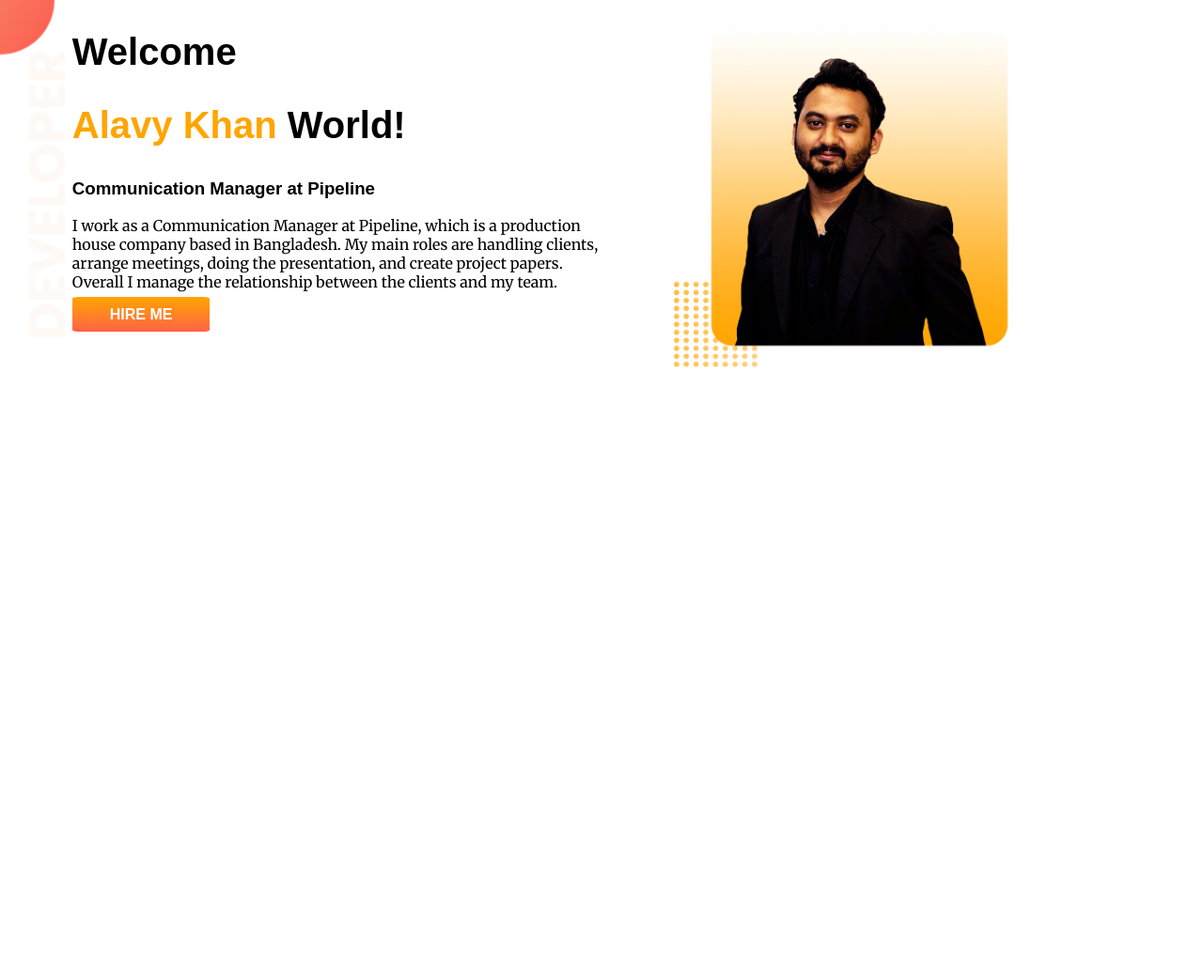
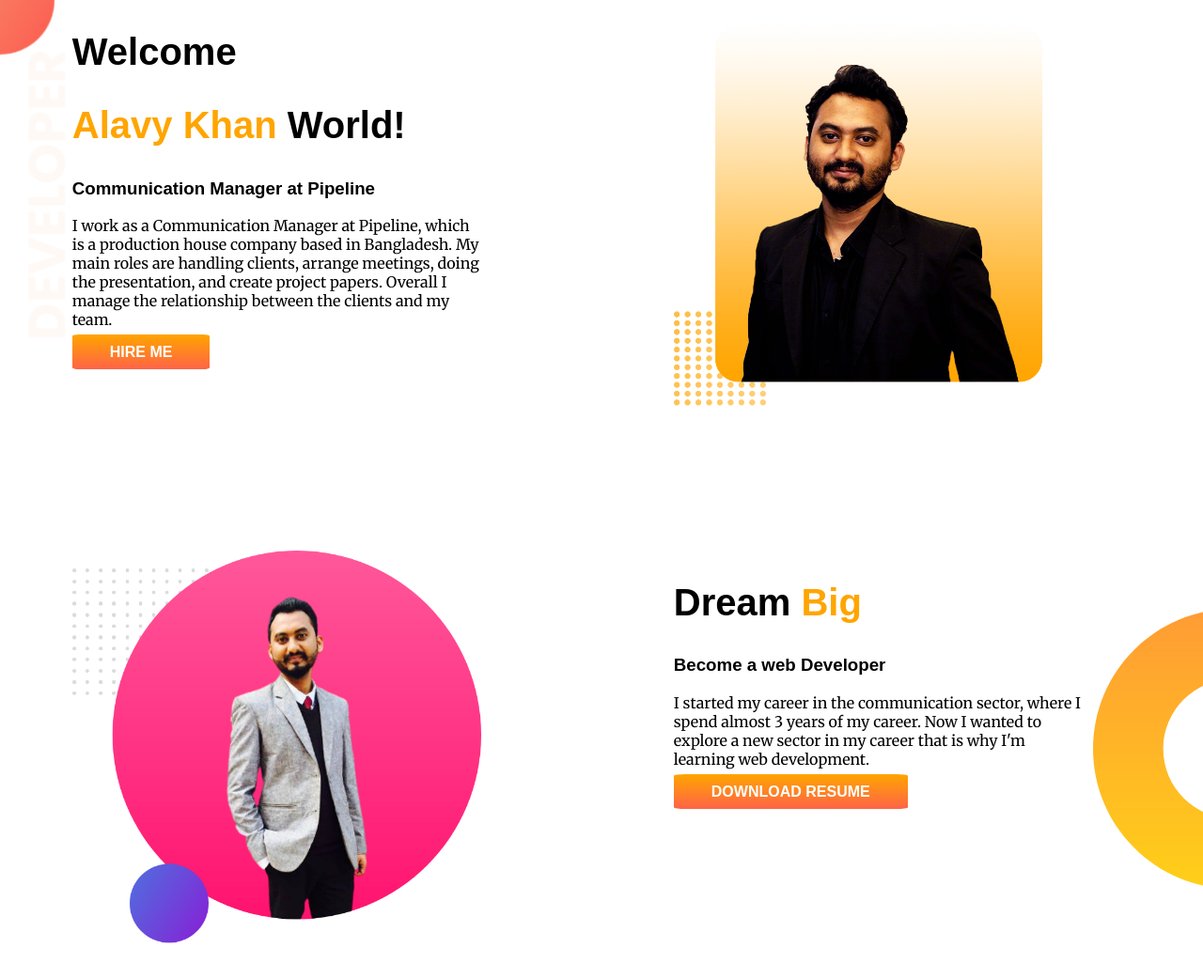
Before and after one commit to Alavykhan/developer-portfolio, a plain HTML site: page index.html in a window 1280 px wide. Shown: the whole page at 94% size. Before the commit the page ends 800 px from the top, so only its background shows below. Drawn offline with Linux system fonts and the light colour scheme; a web font is replaced by a local one.

Commit message:
padding added

```diff
--- a/index.html
+++ b/index.html
@@ -27,6 +27,18 @@
         </div>
     </section>
 
+    <section class="dream-big">
+        <div class="half-width">
+            <img src="image/developer-portfolio-master/images/khan2.png" alt="">
+        </div>
+        <div class="half-width">
+            <h1>Dream <span class="color">Big</span></h1>
+            <h3>Become a web Developer</h3>
+            <p id="padding">I started my career in the communication sector, where I spend almost 3 years of my career. Now I wanted to explore a new sector in my career that is why I'm learning web development.</p>
+            <a class="link-button" href="https://www.linkedin.com/in/alavykhan/" target="_blank">DOWNLOAD RESUME</a>
+        </div>
+    </section>
+
 
 </body>
 </html>
--- a/style.css
+++ b/style.css
@@ -15,13 +15,15 @@ body{
     }
     section{
         display: flex;
+        margin-bottom: 150px;
     }
     .half-width{
         width: 50%;
         padding-left: 6%;
+        padding-right: 10%;
     }
     .half-width img{
-        width: 70%;
+        width: 100%;
     }
     .link-button{
         text-decoration: none;
@@ -35,3 +37,8 @@ body{
         background-image: url(image/developer-portfolio-master/images/top-banner.png);
         background-repeat: no-repeat;
     }
+    .dream-big{
+        background-image: url(image/developer-portfolio-master/images/dream-bg.png);
+        background-repeat: no-repeat;
+        background-position: right;
+         }
```
Also changed, not shown: image/developer-portfolio-master/images/khan2.png (added).
